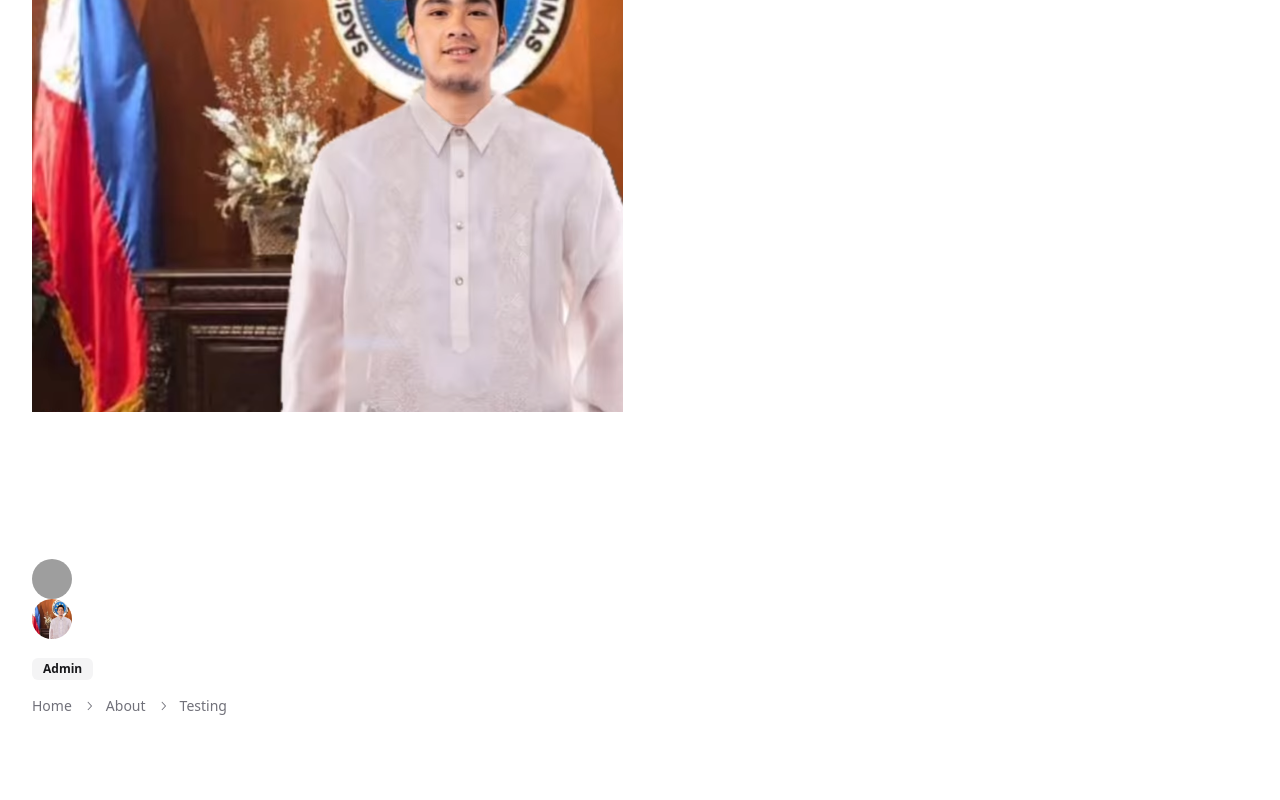
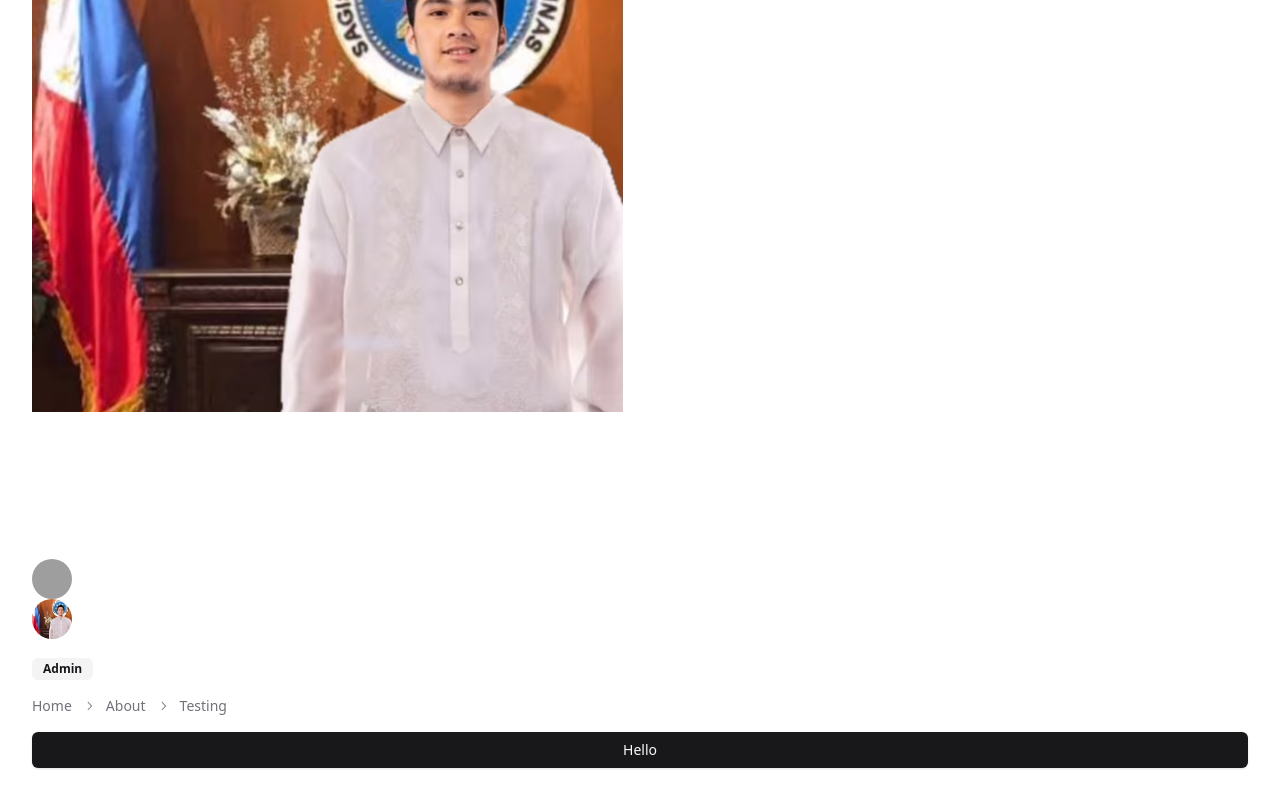
Before and after one commit to mark-ianz/shadcn-ui-course, a React (Vite) app: page / in a window 1280 px wide. Shown: the part 577-1377 px from the top of the page. Before the commit the page ends 1325 px from the top, so only its background shows below. Built offline with nearby package versions, Linux system fonts and the light colour scheme; grey boxes are pictures that could not be loaded.

Commit message:
used Button component

```diff
--- a/src/pages/App.tsx
+++ b/src/pages/App.tsx
@@ -145,6 +145,8 @@ function App() {
           </BreadcrumbItem>
         </BreadcrumbList>
       </Breadcrumb>
+
+      <Button>Hello</Button>
     </div>
   );
 }
```
